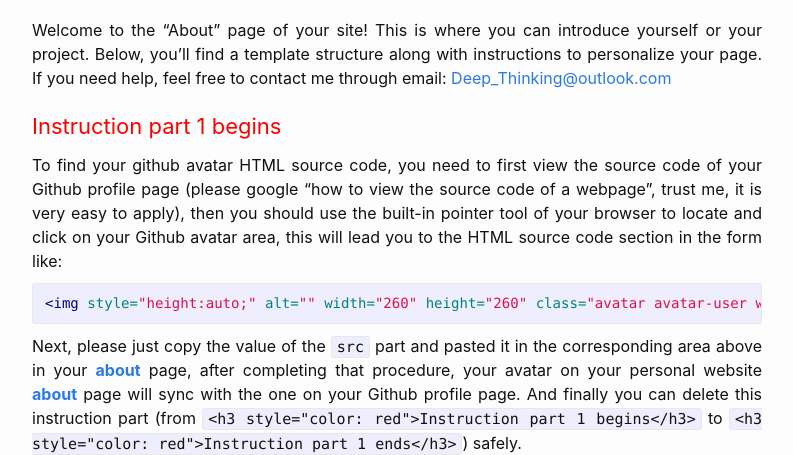
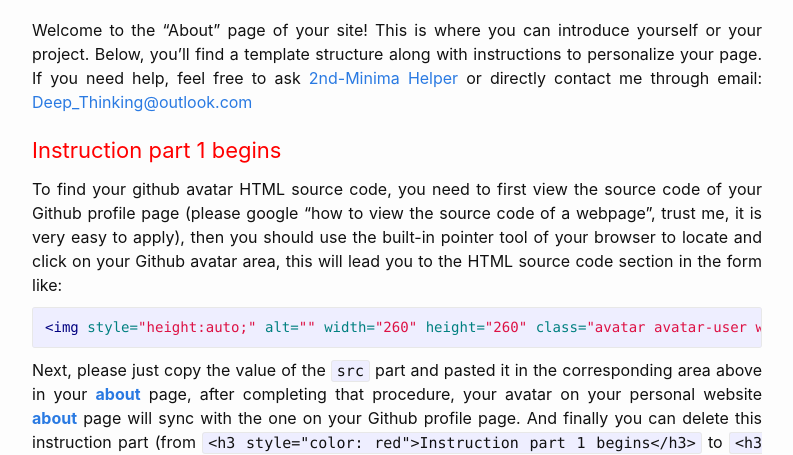
Before and after one commit to Deep0Thinking/2nd-Minima, a Jekyll site: the page built from about.md, in a window 1280 px wide and 900 px high, cut to the strip 445-900 px from the top of the window. Shown: the whole strip, without its empty margins (243-1036 px from the left). Built offline with Jekyll 4.4.1, drawn with Linux system fonts in a browser that asks for light colours.

Commit message:
create "2nd-Minima Helper" GPT and add it in about.md and README.md

```diff
--- a/about.md
+++ b/about.md
@@ -18,7 +18,7 @@ title: About
 </div>
 
 
-Welcome to the "About" page of your site! This is where you can introduce yourself or your project. Below, you'll find a template structure along with instructions to personalize your page. If you need help, feel free to contact me through email: <a href="mailto:Deep_Thinking@outlook.com">Deep_Thinking@outlook.com</a>
+Welcome to the "About" page of your site! This is where you can introduce yourself or your project. Below, you'll find a template structure along with instructions to personalize your page. If you need help, feel free to ask [2nd-Minima Helper](https://chat.openai.com/g/g-ZVjN1oUoT-2nd-minima-helper) or directly contact me through email: <a href="mailto:Deep_Thinking@outlook.com">Deep_Thinking@outlook.com</a>
 
 
 <h3 style="color: red">Instruction part 1 begins</h3>
```
Also changed, not shown: README.md.
